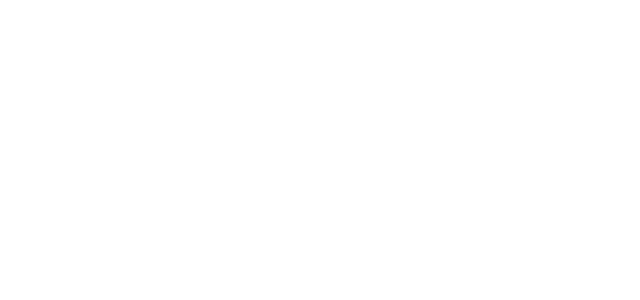
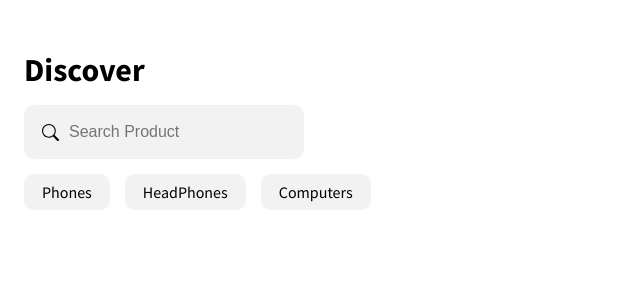
Before and after one commit to pakobarbakadze/tek, a React (Create React App) app in the folder client/: page / in a window 1280 px wide. Shown: the top 300 px of the page, without its empty margins (0-640 px from the left). Built offline with nearby package versions, Linux system fonts and the light colour scheme.

Commit message:
SearchFrom, SearchFilter.

```diff
--- a/client/package.json
+++ b/client/package.json
@@ -12,6 +12,7 @@
     "@types/react-dom": "^18.0.0",
     "react": "^18.2.0",
     "react-dom": "^18.2.0",
+    "react-icons": "^4.8.0",
     "react-scripts": "5.0.1",
     "typescript": "^4.4.2",
     "web-vitals": "^2.1.0"
--- a/client/src/App.css
+++ b/client/src/App.css
@@ -0,0 +1,18 @@
+@import url("https://fonts.googleapis.com/css2?family=Open+Sans:wght@300;400;500;700&display=swap");
+@import url("https://fonts.googleapis.com/css2?family=Source+Sans+Pro:wght@200;300;400;600;700;900&display=swap");
+
+* {
+  margin: 0;
+  padding: 0;
+  box-sizing: border-box;
+}
+
+:root {
+  --font-family-primary: "Source Sans Pro", sans-serif;
+  --font-family-secondary: "Open Sans", sans-serif;
+}
+
+.App {
+  font-family: var(--font-family-primary);
+  padding: 0 24px;
+}
--- a/client/src/App.tsx
+++ b/client/src/App.tsx
@@ -1,8 +1,13 @@
 import React from "react";
 import "./App.css";
+import DiscoverPage from "./pages/DiscoverPage";
 
 function App() {
-  return <div className="App"></div>;
+  return (
+    <div className="App">
+      <DiscoverPage />
+    </div>
+  );
 }
 
 export default App;
--- a/client/src/components/Discover/Discover.module.css
+++ b/client/src/components/Discover/Discover.module.css
@@ -0,0 +1,47 @@
+.header {
+  font-weight: 700;
+  font-size: 32px;
+  margin-top: 50px;
+}
+
+.search-form {
+  margin: 15px 0;
+}
+
+.search-form form {
+  background-color: #f2f2f2;
+  display: flex;
+  align-items: center;
+  border-radius: 10px;
+  padding: 18px 18px;
+  max-width: 280px;
+}
+
+.search-form input {
+  background-color: transparent;
+  border: none;
+  outline: none;
+  padding: 0 10px;
+  flex: 1;
+  font-size: 16px;
+  color: #506266;
+}
+
+.search-form form svg {
+  height: 100%;
+  font-size: 18px;
+}
+
+.search-filter ul {
+  display: flex;
+  gap: 15px;
+  overflow-y: scroll;
+}
+
+.search-filter ul li {
+  list-style: none;
+  background-color: #f2f2f2;
+  border-radius: 10px;
+  padding: 8px 18px;
+  font-size: 16px;
+}
--- a/client/src/components/Discover/Discover.tsx
+++ b/client/src/components/Discover/Discover.tsx
@@ -1,9 +1,44 @@
-import React from 'react'
+import React, { useState } from "react";
+
+import { SearchFormProps, SearchFilterProps } from "./Discover.types";
+
+import { BsSearch } from "react-icons/bs";
+import classes from "./Discover.module.css";
 
 const Discover = () => {
+  const [searchTerm, setSearchTerm] = useState("");
+  const [filterTerm, setFilterTerm] = useState("");
+
+  const formSubmitHandler = (e: React.FormEvent<HTMLElement>) => {
+    e.preventDefault();
+  };
+
   return (
-    <div>Discover</div>
-  )
-}
+    <div className={classes.container}>
+      <h1 className={classes.header}>Discover</h1>
+      <SearchForm searchTerm={searchTerm} setSearchTerm={setSearchTerm} onFormSubmit={formSubmitHandler} />
+      <SearchFilter setFilterTerm={setFilterTerm} />
+    </div>
+  );
+};
 
-export default Discover
+const SearchForm: React.FC<SearchFormProps> = ({ searchTerm, setSearchTerm, onFormSubmit }) => (
+  <div className={classes["search-form"]}>
+    <form onSubmit={onFormSubmit}>
+      <BsSearch />
+      <input value={searchTerm} onChange={(e) => setSearchTerm(e.target.value)} placeholder="Search Product" />
+    </form>
+  </div>
+);
+
+const SearchFilter: React.FC<SearchFilterProps> = ({ setFilterTerm }) => (
+  <div className={classes["search-filter"]}>
+    <ul>
+      <li onClick={() => setFilterTerm("PHONE")}>Phones</li>
+      <li onClick={() => setFilterTerm("HEADPHONE")}>HeadPhones</li>
+      <li onClick={() => setFilterTerm("COMPUTER")}>Computers</li>
+    </ul>
+  </div>
+);
+
+export default Discover;
--- /dev/null
+++ b/client/src/pages/DiscoverPage.tsx
@@ -0,0 +1,12 @@
+import React from "react";
+import Discover from "../components/Discover/Discover";
+
+const DiscoverPage = () => {
+  return (
+    <>
+      <Discover />
+    </>
+  );
+};
+
+export default DiscoverPage;
--- /dev/null
+++ b/client/src/typings.d.ts
@@ -0,0 +1 @@
+declare module "*.module.css";
```
Also changed, not shown: client/src/components/Discover/Discover.types.ts (added, +11 -0 lines), 1 other file (tests, documents, lock files or other folders).
